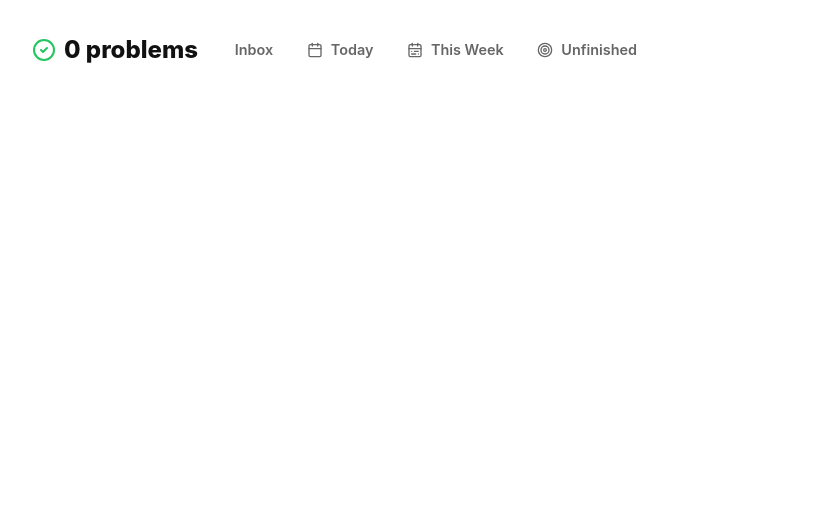
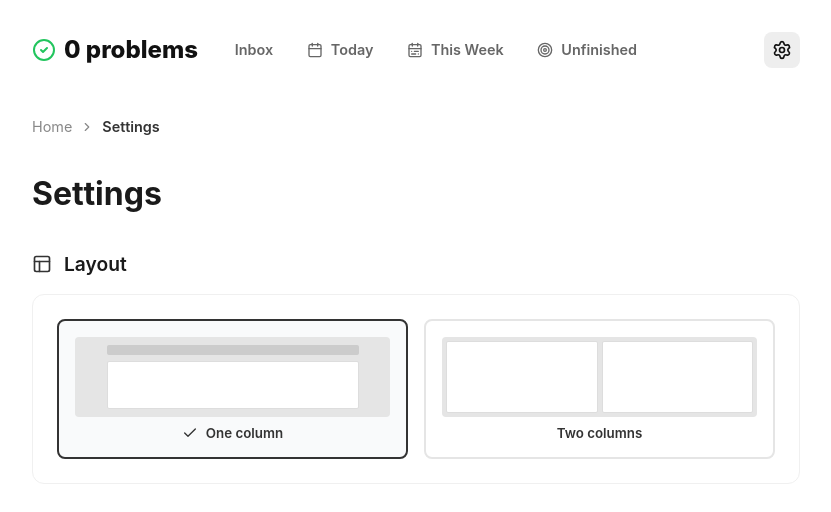
Before and after one commit to rafaelmadeira/problems, a React (Vite) app: page /settings in a window 1280 px wide. Shown: the top 512 px of the page, without its empty margins (224-1055 px from the left). Built offline with nearby package versions, Linux system fonts and the light colour scheme.

Commit message:
feat: enhance today view layout and add settings page

```diff
--- a/src/App.tsx
+++ b/src/App.tsx
@@ -5,7 +5,8 @@ import ProblemPage from './pages/ProblemPage';
 import TodayPage from './pages/TodayPage';
 import UnfinishedPage from './pages/UnfinishedPage';
 import ThisWeekPage from './pages/ThisWeekPage';
-import { CheckCircle2, Calendar, Target, CalendarRange } from 'lucide-react'; // Using Target icon for Unfinished/Focus
+import SettingsPage from './pages/SettingsPage';
+import { CheckCircle2, Calendar, Target, CalendarRange, Settings } from 'lucide-react'; // Using Target icon for Unfinished/Focus
 import type { Problem } from './types';
 
 function App() {
@@ -115,6 +116,7 @@ function App() {
   const isTodayActive = location.pathname === '/today';
   const isWeekActive = location.pathname === '/week';
   const isUnfinishedActive = location.pathname === '/unfinished';
+  const isSettingsActive = location.pathname === '/settings';
 
 
   return (
@@ -257,6 +259,25 @@ function App() {
             )}
           </Link>
         </div>
+
+        <Link
+          to="/settings"
+          style={{
+            marginLeft: 'auto', // Push to far right
+            padding: '0.5rem',
+            backgroundColor: isSettingsActive ? '#eee' : 'transparent',
+            borderRadius: '8px',
+            color: isSettingsActive ? '#111' : '#888',
+            display: 'flex',
+            alignItems: 'center',
+            justifyContent: 'center',
+            transition: 'color 0.2s, background-color 0.2s'
+          }}
+          onMouseEnter={e => !isSettingsActive && (e.currentTarget.style.color = '#333')}
+          onMouseLeave={e => !isSettingsActive && (e.currentTarget.style.color = '#888')}
+        >
+          <Settings size={20} />
+        </Link>
       </header>
 
       <main>
@@ -265,6 +286,7 @@ function App() {
           <Route path="/today" element={<TodayPage />} />
           <Route path="/week" element={<ThisWeekPage />} />
           <Route path="/unfinished" element={<UnfinishedPage />} />
+          <Route path="/settings" element={<SettingsPage />} />
           <Route path="/list/:listId" element={<ProblemPage />} />
           <Route path="/list/:listId/problem/:problemId" element={<ProblemPage />} />
         </Routes>
--- /dev/null
+++ b/src/pages/SettingsPage.tsx
@@ -0,0 +1,92 @@
+import { useState } from 'react';
+import { Link } from 'react-router-dom';
+import { ChevronRight, Layout, Check } from 'lucide-react';
+
+export default function SettingsPage() {
+    const [layout, setLayout] = useState<'one-column' | 'two-columns'>('one-column');
+
+    return (
+        <div style={{ paddingBottom: '4rem' }}>
+            <nav style={{ display: 'flex', alignItems: 'center', gap: '0.5rem', marginBottom: '2rem', color: '#888', fontSize: '0.9rem' }}>
+                <Link to="/" style={{ color: 'inherit' }}>Home</Link>
+                <ChevronRight size={14} />
+                <span style={{ fontWeight: 600, color: '#333' }}>Settings</span>
+            </nav>
+
+            <h1 style={{ fontSize: '2rem', fontWeight: '700', marginBottom: '2rem' }}>Settings</h1>
+
+            <div style={{ display: 'flex', flexDirection: 'column', gap: '2rem' }}>
+
+                {/* Layout Setting */}
+                <section>
+                    <div style={{ display: 'flex', alignItems: 'center', gap: '0.75rem', marginBottom: '1rem' }}>
+                        <Layout size={20} color="#333" />
+                        <h2 style={{ fontSize: '1.2rem', fontWeight: 600, margin: 0 }}>Layout</h2>
+                    </div>
+
+                    <div style={{
+                        display: 'flex',
+                        gap: '1rem',
+                        padding: '1.5rem',
+                        backgroundColor: '#fff',
+                        borderRadius: '12px',
+                        border: '1px solid #f0f0f0'
+                    }}>
+                        <button
+                            onClick={() => setLayout('one-column')}
+                            style={{
+                                flex: 1,
+                                padding: '1rem',
+                                borderRadius: '8px',
+                                border: `2px solid ${layout === 'one-column' ? '#333' : '#e5e5e5'}`,
+                                backgroundColor: layout === 'one-column' ? '#f9fafb' : 'white',
+                                cursor: 'pointer',
+                                display: 'flex',
+                                flexDirection: 'column',
+                                alignItems: 'center',
+                                gap: '0.5rem',
+                                transition: 'all 0.2s'
+                            }}
+                        >
+                            <div style={{ position: 'relative', width: '100%', height: '80px', backgroundColor: '#e5e5e5', borderRadius: '4px' }}>
+                                <div style={{ position: 'absolute', top: '10%', left: '10%', right: '10%', height: '10px', backgroundColor: '#ccc', borderRadius: '2px' }} />
+                                <div style={{ position: 'absolute', top: '30%', left: '10%', right: '10%', bottom: '10%', backgroundColor: '#fff', borderRadius: '2px', border: '1px solid #ddd' }} />
+                            </div>
+                            <div style={{ display: 'flex', alignItems: 'center', gap: '0.5rem', fontWeight: 600, color: '#333' }}>
+                                {layout === 'one-column' && <Check size={16} />}
+                                One column
+                            </div>
+                        </button>
+
+                        <button
+                            onClick={() => setLayout('two-columns')}
+                            style={{
+                                flex: 1,
+                                padding: '1rem',
+                                borderRadius: '8px',
+                                border: `2px solid ${layout === 'two-columns' ? '#333' : '#e5e5e5'}`,
+                                backgroundColor: layout === 'two-columns' ? '#f9fafb' : 'white',
+                                cursor: 'pointer',
+                                display: 'flex',
+                                flexDirection: 'column',
+                                alignItems: 'center',
+                                gap: '0.5rem',
+                                transition: 'all 0.2s'
+                            }}
+                        >
+                            <div style={{ position: 'relative', width: '100%', height: '80px', backgroundColor: '#e5e5e5', borderRadius: '4px', display: 'flex', gap: '4px', padding: '4px' }}>
+                                <div style={{ flex: 1, backgroundColor: '#fff', borderRadius: '2px', border: '1px solid #ddd' }} />
+                                <div style={{ flex: 1, backgroundColor: '#fff', borderRadius: '2px', border: '1px solid #ddd' }} />
+                            </div>
+                            <div style={{ display: 'flex', alignItems: 'center', gap: '0.5rem', fontWeight: 600, color: '#333' }}>
+                                {layout === 'two-columns' && <Check size={16} />}
+                                Two columns
+                            </div>
+                        </button>
+                    </div>
+                </section>
+
+            </div>
+        </div>
+    );
+}
--- a/src/pages/TodayPage.tsx
+++ b/src/pages/TodayPage.tsx
@@ -32,6 +32,15 @@ const isDueToday = (p: Problem): boolean => {
 const isDoToday = (p: Problem): boolean => {
     if (p.completed) return false;
     return p.priority === 'today';
+};
+
+const formatDuration = (ms: number): string => {
+    const totalMinutes = Math.floor(ms / 60000);
+    const hours = Math.floor(totalMinutes / 60);
+    const minutes = totalMinutes % 60;
+    if (hours > 0 && minutes > 0) return `${hours}h ${minutes}m`;
+    if (hours > 0) return `${hours}h`;
+    return `${minutes}m`;
 };
 
 export default function TodayPage() {
@@ -350,7 +359,7 @@ function TaskItemInline({
                 padding: '1rem',
                 backgroundColor: '#fff',
                 borderBottom: '1px solid #f0f0f0',
-                cursor: isDraggable ? 'grab' : 'pointer',
+                cursor: 'pointer',
                 borderRadius: '8px',
                 opacity: problem.completed ? (isHovered ? 1 : 0.5) : (isDraggingThis ? 0.5 : 1),
                 transition: 'opacity 0.2s, background-color 0.2s'
@@ -429,10 +438,7 @@ function TaskItemInline({
                     {problem.name}
                 </div>
 
-                <div style={{ display: 'flex', flexWrap: 'wrap', alignItems: 'center', gap: '0.5rem', marginTop: '0.25rem', fontSize: '0.85rem', color: '#888' }}
-                    onMouseDown={(e) => e.stopPropagation()}
-                    onClick={e => e.stopPropagation()}
-                >
+                <div style={{ display: 'flex', flexWrap: 'wrap', alignItems: 'center', gap: '0.5rem', marginTop: '0.25rem', fontSize: '0.85rem', color: '#888' }}>
                     <div style={{ display: 'flex', alignItems: 'center', gap: '0.25rem' }}>
                         {path.map((crumb, index) => {
                             const linkPath = crumb.type === 'list'
@@ -447,6 +453,8 @@ function TaskItemInline({
                                         style={{ color: '#888', textDecoration: 'none', borderBottom: '1px solid transparent' }}
                                         onMouseEnter={e => e.currentTarget.style.borderBottom = '1px solid #888'}
                                         onMouseLeave={e => e.currentTarget.style.borderBottom = '1px solid transparent'}
+                                        onClick={(e) => e.stopPropagation()}
+                                        onMouseDown={(e) => e.stopPropagation()}
                                     >
                                         {crumb.name}
                                     </Link>
@@ -455,15 +463,21 @@ function TaskItemInline({
                         })}
                     </div>
 
-                    {(problem.priority || problem.dueDate) && (
+                    {(problem.dueDate || problem.estimatedDuration) && (
                         <>
                             <span>&middot;</span>
                             {problem.dueDate && (
                                 <span style={{
                                     color: isOverdue(problem) ? '#ef4444' : 'inherit',
-                                    fontWeight: isOverdue(problem) || isDueToday(problem) ? 'bold' : 'normal'
+                                    fontWeight: isOverdue(problem) || isDueToday(problem) ? 'bold' : 'normal',
+                                    marginRight: problem.estimatedDuration ? '0.5rem' : 0
                                 }}>
                                     Due {problem.dueDate}
+                                </span>
+                            )}
+                            {problem.estimatedDuration && (
+                                <span style={{ color: '#888' }}>
+                                    {formatDuration(problem.estimatedDuration)}
                                 </span>
                             )}
                         </>
```
